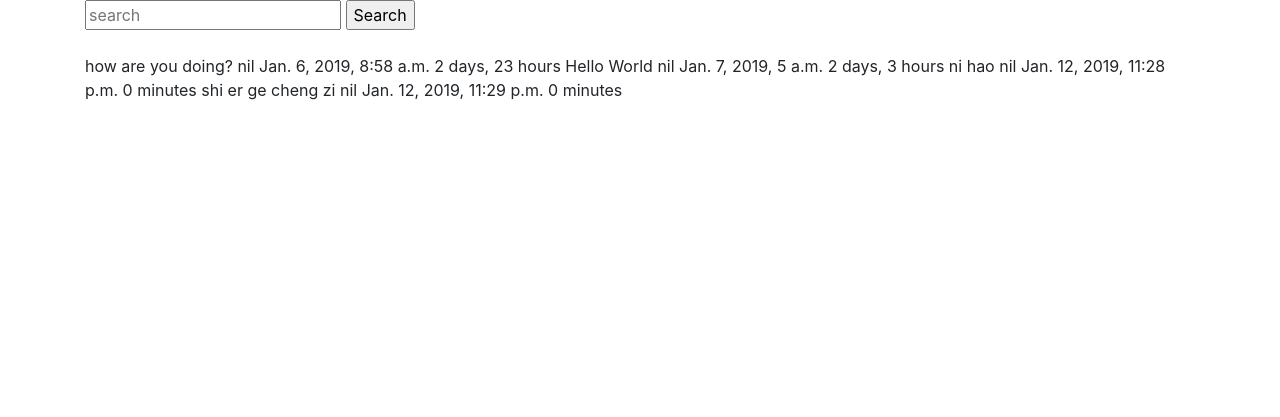
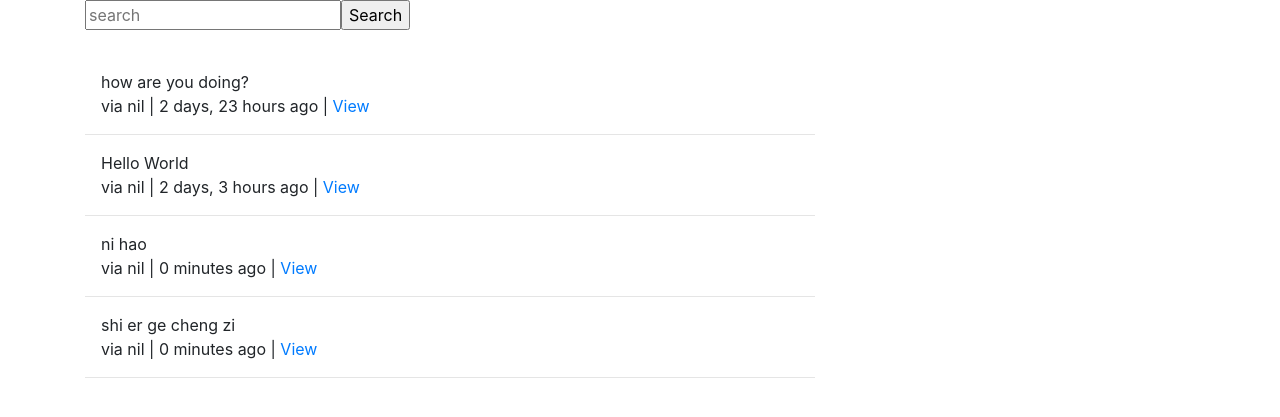
Before and after one commit to NilSagor/django-tweetme, a Django app: page /tweet/ in a window 1280 px wide. Shown: the top 417 px of the page. Run offline with Django 3.2, Linux system fonts and the light colour scheme; data comes from the database, SQL or seed files in the repository; some libraries are stand-ins or nearby versions.

Commit message:
media object in list

```diff
--- a/tweets/tweet/models.py
+++ b/tweets/tweet/models.py
@@ -14,4 +14,4 @@ class Tweet(models.Model):
 		return self.content
 
 	def get_absolute_url(self):
-		return reverse("tweet:detail", kwargs={"pk":self.pk})
+		return reverse("tweet:tweet-detail", kwargs={"pk":self.pk})
--- a/tweets/tweet/templates/tweet/tweet_list.html
+++ b/tweets/tweet/templates/tweet/tweet_list.html
@@ -3,18 +3,25 @@
 {% block title %}Tweet|{{ block.super }}{% endblock title %}
 
 {% block content %}
-{% include 'tweet/tweet_search_form.html' %} <br>
-{% for object in object_list %}
-	{{ object.content}}
-	{{ object.user}}
-	{{ object.timestamp}}
-	{{ object.timestamp|timesince}}
-{% empty %}
-	{% if request.GET.q %}
-		<p>No tweets found</p>
-	{% else %}
-		<p>No tweets yet</p>
-	{% endif %}
-{% endfor %}
+	<div class="row">
+		<div class="col-sm-8 col-sm-offset-2">
+			{% include 'tweet/tweet_search_form.html' %} <br>
+			{% for object in object_list %}
+			<div class="media mt-3">
+			  <a class="mr-3" href="#">
+			  	{% if object.image %}
+			    <img src="..." class="mr-3" alt="...">
+			    {% endif %}
+			  </a>
+			  <div class="media-body">
+			    {{ object.content }} <br>
+			    via {{ object.user }} | {{ object.timestamp|timesince }} ago |
+			    <a href="{{ object.get_absolute_url}}">View</a>
+			  </div>
+			</div>
+			<hr>
+			{% endfor %}
+		</div>
+	</div>
 
 {% endblock content %}
--- a/tweets/tweet/templates/tweet/tweet_search_form.html
+++ b/tweets/tweet/templates/tweet/tweet_search_form.html
@@ -1,4 +1,5 @@
-<form action="{% url 'tweet:tweet-list' %}">
+
+<form class="form-inline" method="GET" action="{% url 'tweet:tweet-list' %}">
 	<input type="text" name="q" placeholder="search" value="{{request.GET.q}}" id="">
 	<input type="submit" value="Search">
 </form>
--- a/tweets/tweet/views.py
+++ b/tweets/tweet/views.py
@@ -51,7 +51,7 @@ class TweetListView(generic.ListView):
 class TweetDetailView(generic.DetailView):
 	model = Tweet
 	template_name = 'tweet/detail_view.html'
-	succec_url = reverse_lazy("tweet:list")
+	succec_url = reverse_lazy("tweet:tweet-detail")
 
 
 
```
Also changed, not shown: tweets/templates/home.html (+6 -1 lines).
